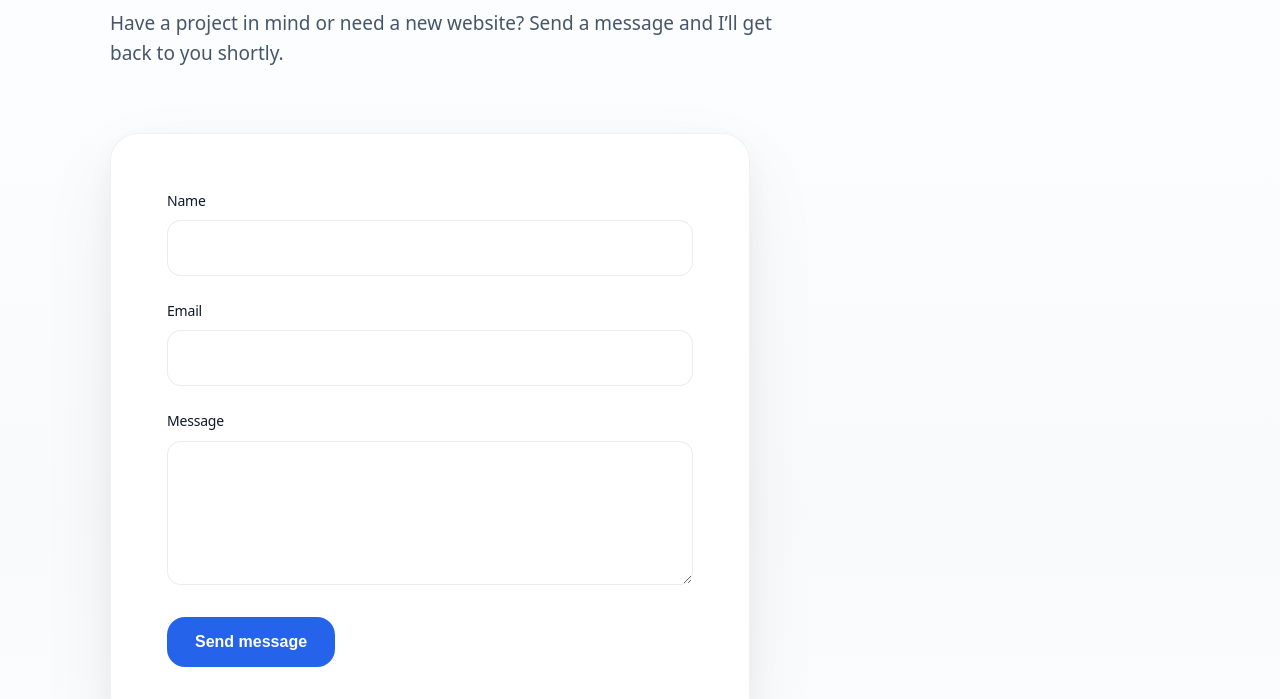
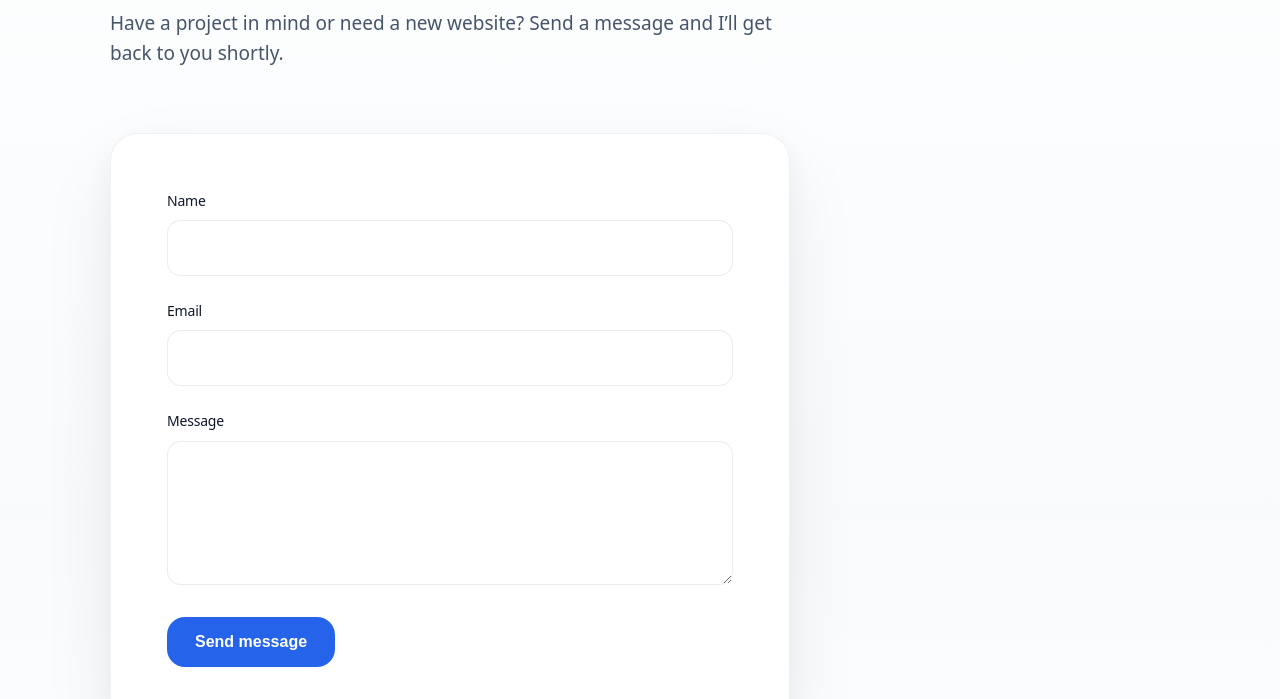
Before and after one commit to koosverhagen/kvwebservices, a plain HTML site: page contact.html in a window 1280 px wide. Shown: the part 293-992 px from the top of the page. Drawn offline with Linux system fonts and the light colour scheme.

Commit message:
Update style.css

```diff
--- a/css/style.css
+++ b/css/style.css
@@ -479,8 +479,10 @@ svg {
     0 30px 80px rgba(15,23,42,0.06),
     0 12px 36px rgba(15,23,42,0.05);
 
-  max-width: 640px;
-  width: 100%;
+max-width: 680px;   /* match hero paragraph width */
+width: 100%;
+margin-left: 0;
+
 
   transition: transform 0.25s ease, box-shadow 0.25s ease;
 }
@@ -488,6 +490,12 @@ svg {
 .contact-card:hover {
   transform: translateY(-4px);
 }
+
+.contact-wrapper {
+  display: block;
+  max-width: 680px;
+}
+
 
 
 /* Better spacing under hero */
```
